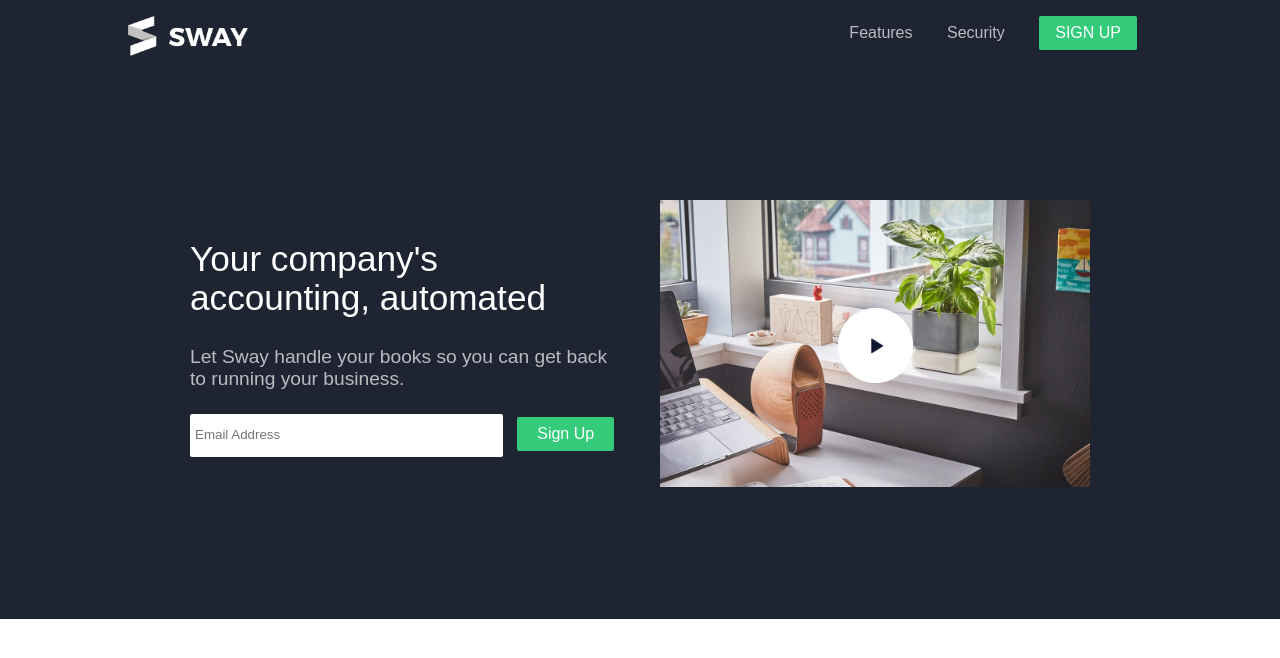
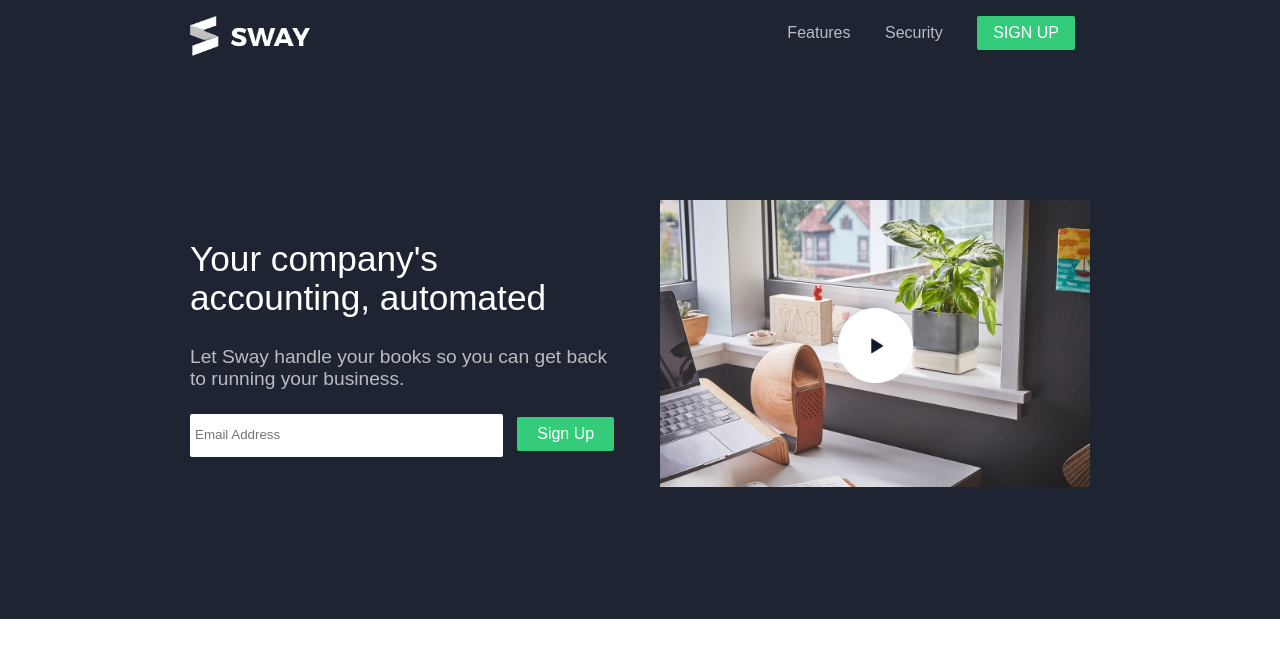
Before and after one commit to ryancurrie/sway-finance, a plain HTML site: page index.html in a window 1280 px wide. Drawn offline with Linux system fonts and the light colour scheme; a web font is replaced by a local one.

Commit message:
Refactored header to properly align with the rest of the page. #3

```diff
--- a/index.html
+++ b/index.html
@@ -16,6 +16,7 @@
   </head>
   <body>
     <div class="header">
+      <div class="container">
         <img class="header-logo" src="images/swaylogo2.png" alt="sway finance" />
         <nav>
           <ul>
@@ -24,6 +25,7 @@
             <li><button class="sign-up">Sign Up</button></li>
           </ul>
         </nav>
+      </div>
     </div>
     <div class="cta-section">
       <div class="container">
--- a/styles/modules/header.css
+++ b/styles/modules/header.css
@@ -1,5 +1,5 @@
 .header {
-  padding: 1rem 8rem;
+  padding: 1rem 0;
   overflow: hidden;
   background-color: #1f2432;
 }
```
Lines whose indentation alone changed are shown as unchanged.
